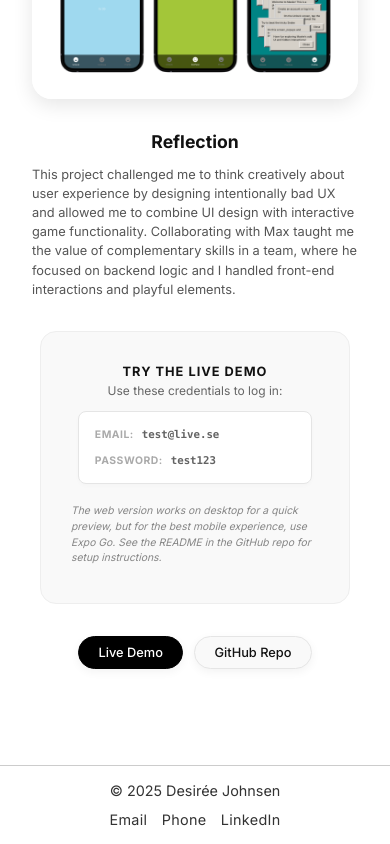
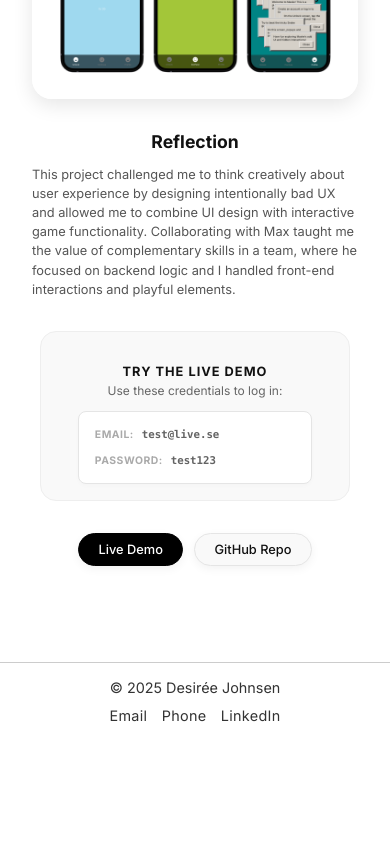
Before and after one commit to desjohnsen/portfolio, a React (Vite) app: page /project/5 in a window 390 px wide. Shown: the part 1117-1961 px from the top of the page. After the commit the page ends 1857 px from the top, so only its background shows below. Built offline with nearby package versions, Linux system fonts and the light colour scheme.

Commit message:
refactor: remove project-disclaimer and update test-credentials styling

```diff
--- a/src/pages/Project5.jsx
+++ b/src/pages/Project5.jsx
@@ -61,11 +61,6 @@ const Project5 = () => {
             <span className="value">test123</span>
           </div>
         </div>
-          <p className="project-disclaimer">
-            The web version works on desktop for a quick preview,
-            but for the best mobile experience, use Expo Go.
-            See the README in the GitHub repo for setup instructions.
-          </p>
       </div>
 
       <div className="project-actions">
--- a/src/styles/ProjectLayout.css
+++ b/src/styles/ProjectLayout.css
@@ -219,7 +219,7 @@
 .test-credentials {
   background: #f9f9f9;
   border-radius: 1rem;
-  padding: 2rem 2rem 0.2rem;
+  padding: 2rem 2rem 2rem;
   margin: 3rem auto 2rem;
   width: 85%;
   max-width: 600px;
@@ -288,21 +288,6 @@
   background-color: #e0e0e0;
 }
 
-.project-disclaimer {
-  font-size: 10px;
-  transform: scale(0.8);
-  transform-origin: top center;
-  color: #aaa;
-  opacity: 0.7;
-  font-style: italic;
-  font-weight: 400;
-  text-align: center;
-  max-width: 100%;
-  width: 98%;
-  margin-top: 0.6rem;
-  margin-bottom: 0;
-}
-
 @media (max-width: 500px) {
   .test-credentials {
     padding: 2rem 1rem 1rem;
@@ -344,16 +329,6 @@
 
   .separator {
     display: none;
-  }
-
-  .project-disclaimer {
-    margin-top: 1rem;
-    transform: none;
-    font-size: 0.65rem !important;
-    width: 90%;
-    line-height: 1.5;
-    text-align: center;
-    color: #999;
   }
 }
 
```
